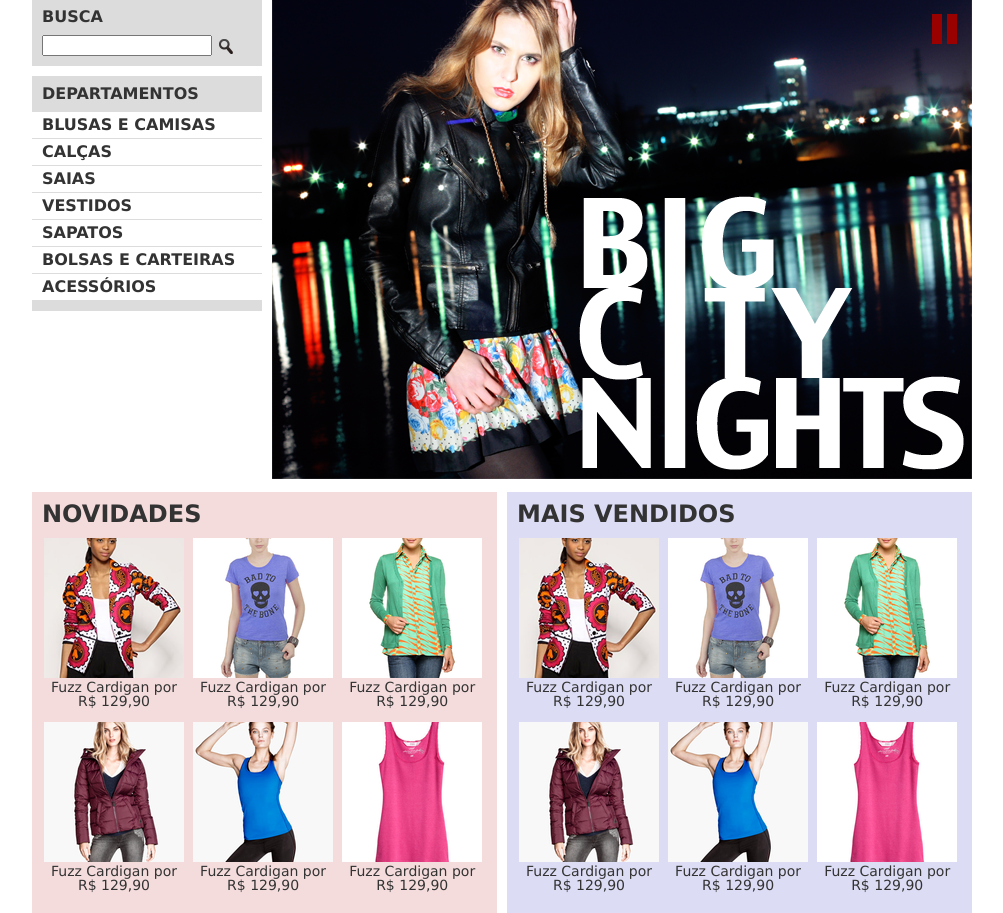
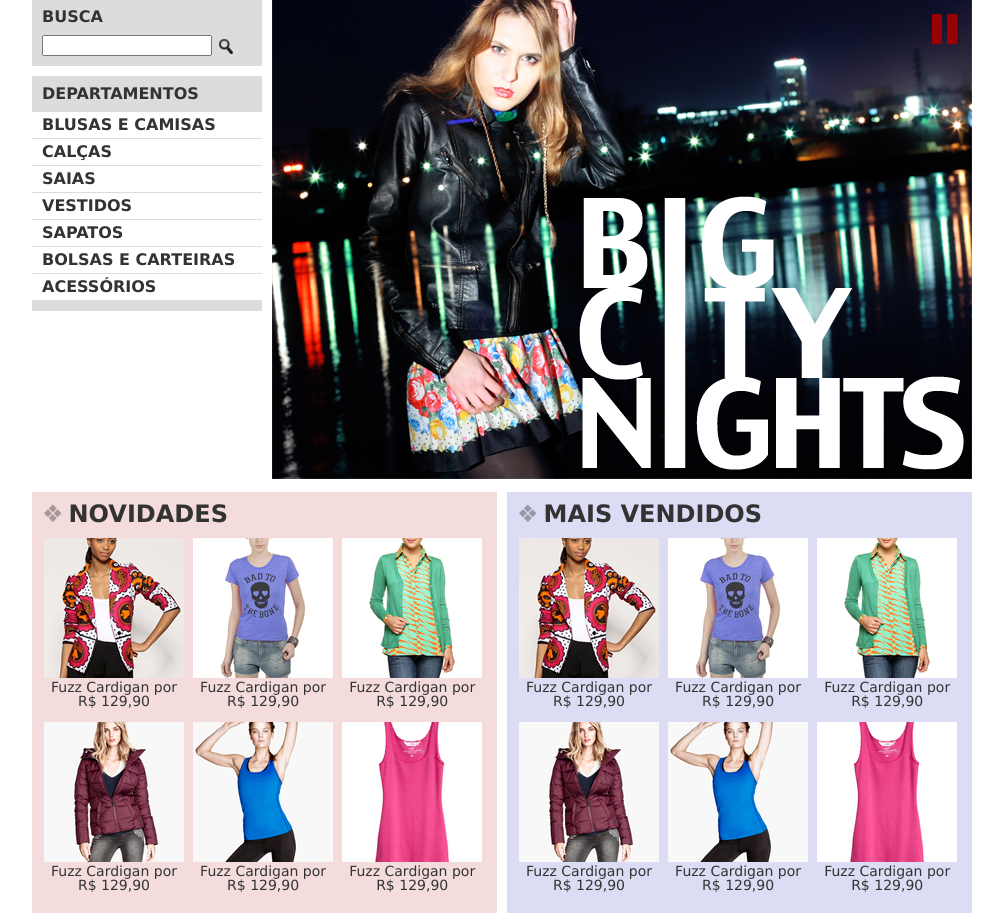
Before and after one commit to wilsonsf/Caelum-WD43, a PHP site: page / in a window 1280 px wide. Shown: the part 99-1012 px from the top of the page, without its empty margins (138-1141 px from the left). Run offline with PHP 8.4, Linux system fonts and the light colour scheme.

Commit message:
Caelum: exercicio 6.5 - adicionando estilo com CSS3

```diff
--- a/css/estilos.css
+++ b/css/estilos.css
@@ -110,7 +110,8 @@ footer .container {
   background-color: #DCDCDC;
 }
 .menu-departamentos li li a:before {
-  content: '- ';
+  content: '\272A';
+  padding-right: 3px;
 }
 .busca input {
   vertical-align: middle;
@@ -129,6 +130,11 @@ footer .container {
   font-size: 24px;
   font-weight: bold;
   text-transform: uppercase;
+}
+.painel h2:before {
+  content: '\2756';
+  padding-right: 5px;
+  opacity: 0.4;
 }
 .painel a {
   color: #333;
--- a/sobre.html
+++ b/sobre.html
@@ -48,7 +48,9 @@
         <p>
           A fundação em 1932 ocorreu no momento da descoberta econônica do interior do Paraná. A família <em>Pelho</em>, tradicional da região, investiu todas as suas economias nessa nova iniciativa, revolucionária para a época. O fundador <em>Eduardo Simões Pelho</em>, dotado de particular visão administrativa, guiou os negócios da empresa durante mais de 50 anos, muitos deles ao lado de seu filho <em>E. S. Pelho Filho</em>, atual CEO. O nome da empresa é inspirado no nome da família.
         </p>
+        <p>
           O crescimento da empresa foi praticamente instantâneo. Nos primeiros 5 anos, já atendia 18 países. Bateu a marca de 100 países em apenas 15 anos de existência. Até hoje, já atendeu 740 milhões de usuários diferentes, em bilhões de diferentes pedidos.
+        </p>
         <p>
           O crescimento em número de funcionários é também assombroso. Hoje, é a maior empregadora do Brasil, mas mesmo após apenas 5 anos de sua existência, já possuía 30 mil funcionários. Fora do Brasil, há 240 mil funcionários, além dos 890 mil brasileiros nas instalações de Jacarezinho e nos escritórios em todo país.
         </p>
```
Also changed, not shown: css/sobre.css (+14 -2 lines).
